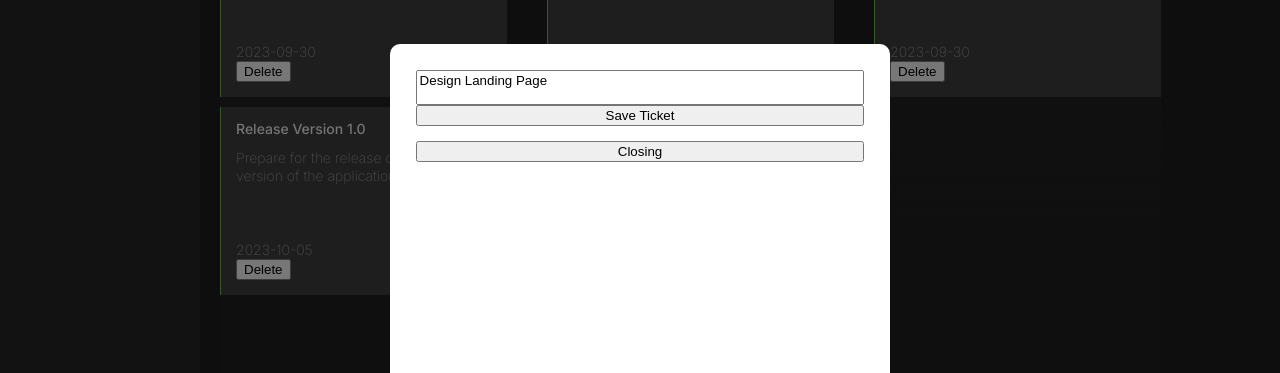
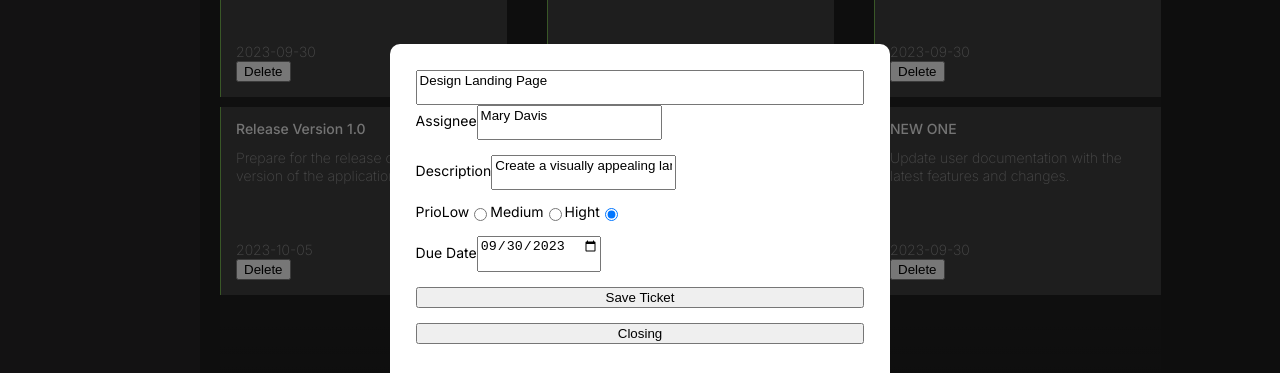
Before and after one commit to gummiz/lab-react-kanban, a React (Vite) app: page / in a window 1280 px wide. Both pictures are taken after a click on the element 363 px from the left and 184 px from the top of the page. Shown: the part 181-554 px from the top of the page. Built offline with nearby package versions, Linux system fonts and the light colour scheme.

Commit message:
tickets are now updating the data with changed inputs

```diff
--- a/src/components/BoardColumn.jsx
+++ b/src/components/BoardColumn.jsx
@@ -25,11 +25,14 @@ function BoardColumn({ boardTitle, data }) {
     setOpen(false);
   };
 
+  const updateTicket = (input) => {
+    console.log("updated");
+    // const newData = dataState.map((tickets) => tickets.id===input.id ? tickets = input : tickets);
+    // console.log()
+    setDataState(dataState.map((tickets) => tickets.id===input.id ? tickets = input : tickets));
+  }
 
 
-  const submitHandler = (e) => {
-    e.preventDefault()
-  }
 
   return (
     <div className="board-column">
@@ -50,7 +53,8 @@ function BoardColumn({ boardTitle, data }) {
       })}
 
 
-      <UpdateTicket isOpen={open} onClose={closeHandler} data={detailData} onSubmit={submitHandler}/>
+      {/* <UpdateTicket isOpen={open} onClose={closeHandler} data={detailData}  setValFn={setDetailData}/> */}
+      <UpdateTicket isOpen={open} onClose={closeHandler} data={detailData}  onUpdate={updateTicket}/>
     </div>
   );
 }
--- a/src/components/UpdateTicket.jsx
+++ b/src/components/UpdateTicket.jsx
@@ -1,7 +1,7 @@
 import "../style/updateTicket.css";
 import { useState } from "react";
 
-function UpdateTicket({ isOpen, onClose, data, onSubmit }) {
+function UpdateTicket({ isOpen, onClose, data, onUpdate  }) {
   if (!isOpen) return null;
   const [inputs, setInputs] = useState(data);
 
@@ -10,6 +10,15 @@ function UpdateTicket({ isOpen, onClose, data, onSubmit }) {
     setInputs((prev) => ({ ...prev, [e.target.name]: e.target.value }));
   };
 
+  const submitHandler = (e) => {
+    e.preventDefault()
+
+
+    onUpdate(inputs);
+    setInputs({});
+    onClose();
+  }
+
   return (
     <div className="updateTicket">
       <div className="updateTicket__content">
@@ -17,44 +26,83 @@ function UpdateTicket({ isOpen, onClose, data, onSubmit }) {
           Dialog
           {data.title}
         </h1> */}
-        <form onSubmit={onSubmit}>
+        <form onSubmit={submitHandler}>
           <input
             name="title"
             type="text"
             placeholder="Title of the Task"
-            value={inputs.title || ''}
+            value={inputs.title || ""}
             onChange={inputHandler}
           />
 
-          {/* <label>
+          <label>
             Assignee
-            <input name="assignee" type="text" placeholder="assignee" value={data.assignee || ''} />
+            <input
+              name="assignee"
+              type="text"
+              placeholder="assignee"
+              value={inputs.assignee || ""}
+              onChange={inputHandler}
+            />
           </label>
           <label>
             Description
-            <input name="Description" type="text" placeholder="Description" value={data.description || ''} />
+            <input
+              name="description"
+              type="text"
+              placeholder="Description"
+              value={inputs.description || ""}
+              onChange={inputHandler}
+            />
           </label>
 
           <label>
             Prio
-            <label >
+            <label>
               Low
-              <input name="priority" type="radio" className="updateTicket__radio" checked={data.priority === 'Low' || false}/>
+              <input
+                name="priority"
+                type="radio"
+                value="Low"
+                className="updateTicket__radio"
+                checked={inputs.priority === "Low" || false}
+                onChange={inputHandler}
+              />
             </label>
-            <label >
+            <label>
               Medium
-              <input name="priority" type="radio" className="updateTicket__radio" checked={data.priority === 'Medium' || false}/>
+              <input
+                name="priority"
+                type="radio"
+                className="updateTicket__radio"
+                value="Medium"
+                checked={inputs.priority === "Medium" || false}
+                onChange={inputHandler}
+              />
             </label>
-            <label >
+            <label>
               Hight
-              <input name="priority" type="radio" className="updateTicket__radio" checked={data.priority === 'High' || false}/>
+              <input
+                name="priority"
+                type="radio"
+                className="updateTicket__radio"
+                value="High"
+                checked={inputs.priority === "High" || false}
+                onChange={inputHandler}
+              />
             </label>
           </label>
 
           <label>
             Due Date
-            <input name="dueDate" type="date" placeholder="" value={data.dueDate || ''}/>
-          </label> */}
+            <input
+              name="dueDate"
+              type="date"
+              placeholder=""
+              value={data.dueDate || ""}
+              onChange={inputHandler}
+            />
+          </label>
           <button type="submit">Save Ticket</button>
         </form>
         <button onClick={onClose}>Closing</button>
--- a/src/data/sampleData.json
+++ b/src/data/sampleData.json
@@ -48,5 +48,15 @@
     "priority": "Low",
     "createdDate": "2023-09-19",
     "dueDate": "2023-09-30"
+  },
+  {
+    "id": "6",
+    "title": "NEW ONE",
+    "description": "Update user documentation with the latest features and changes.",
+    "assignee": "David Wilson",
+    "status": "Done",
+    "priority": "",
+    "createdDate": "2023-09-19",
+    "dueDate": "2023-09-30"
   }
 ]
```
